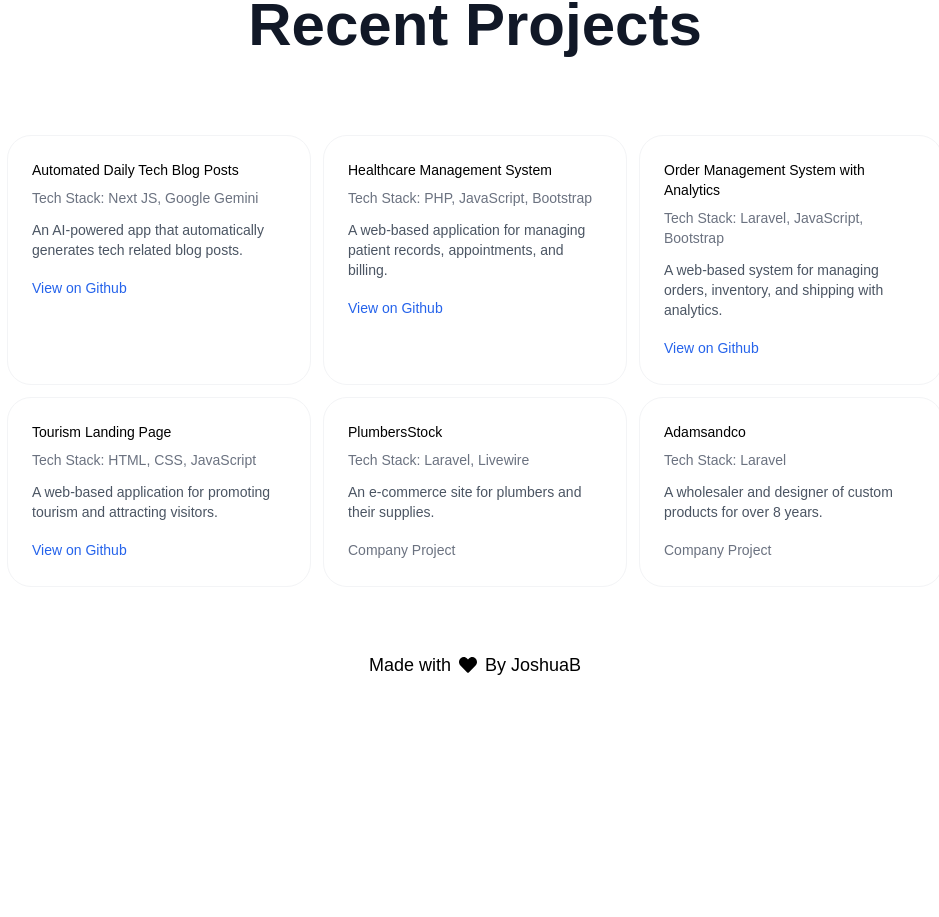
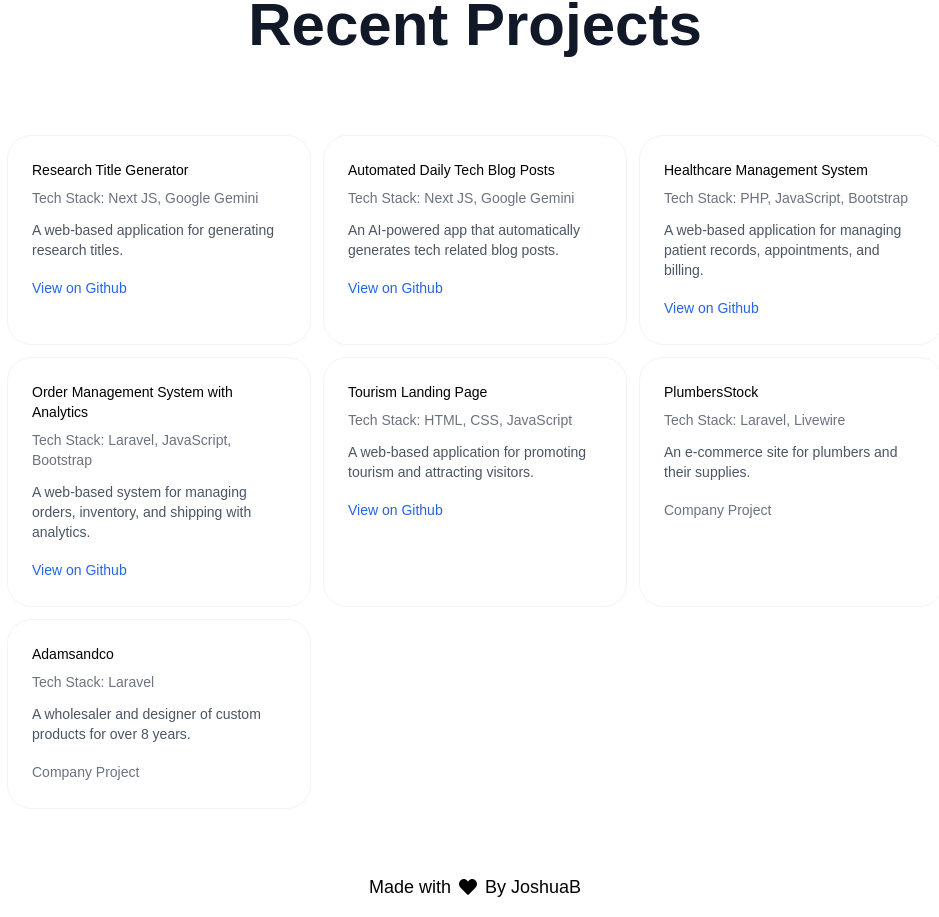
Before and after one commit to joshuabalansa/nextjs-portfolio, a Next.js app: page / in a window 1280 px wide. Shown: the part 1717-2634 px from the top of the page, without its empty margins (165-1104 px from the left). Before the commit the page ends 2412 px from the top, so only its background shows below. Built offline with nearby package versions, Linux system fonts and the light colour scheme.

Commit message:
project added

```diff
--- a/app/components/Projects.tsx
+++ b/app/components/Projects.tsx
@@ -1,9 +1,14 @@
 
 import { motion } from "framer-motion";
-import { useState } from "react";
 import Link from "next/link";
 
 const projects = [
+  {
+    title: "Research Title Generator",
+    details: "A web-based application for generating research titles.",
+    techStack: "Next JS, Google Gemini",
+    githubLink: "https://github.com/joshuabalansa/Research-Title-Generator",
+  },
   {
     title: "Automated Daily Tech Blog Posts",
     details: "An AI-powered app that automatically generates tech related blog posts.",
```
